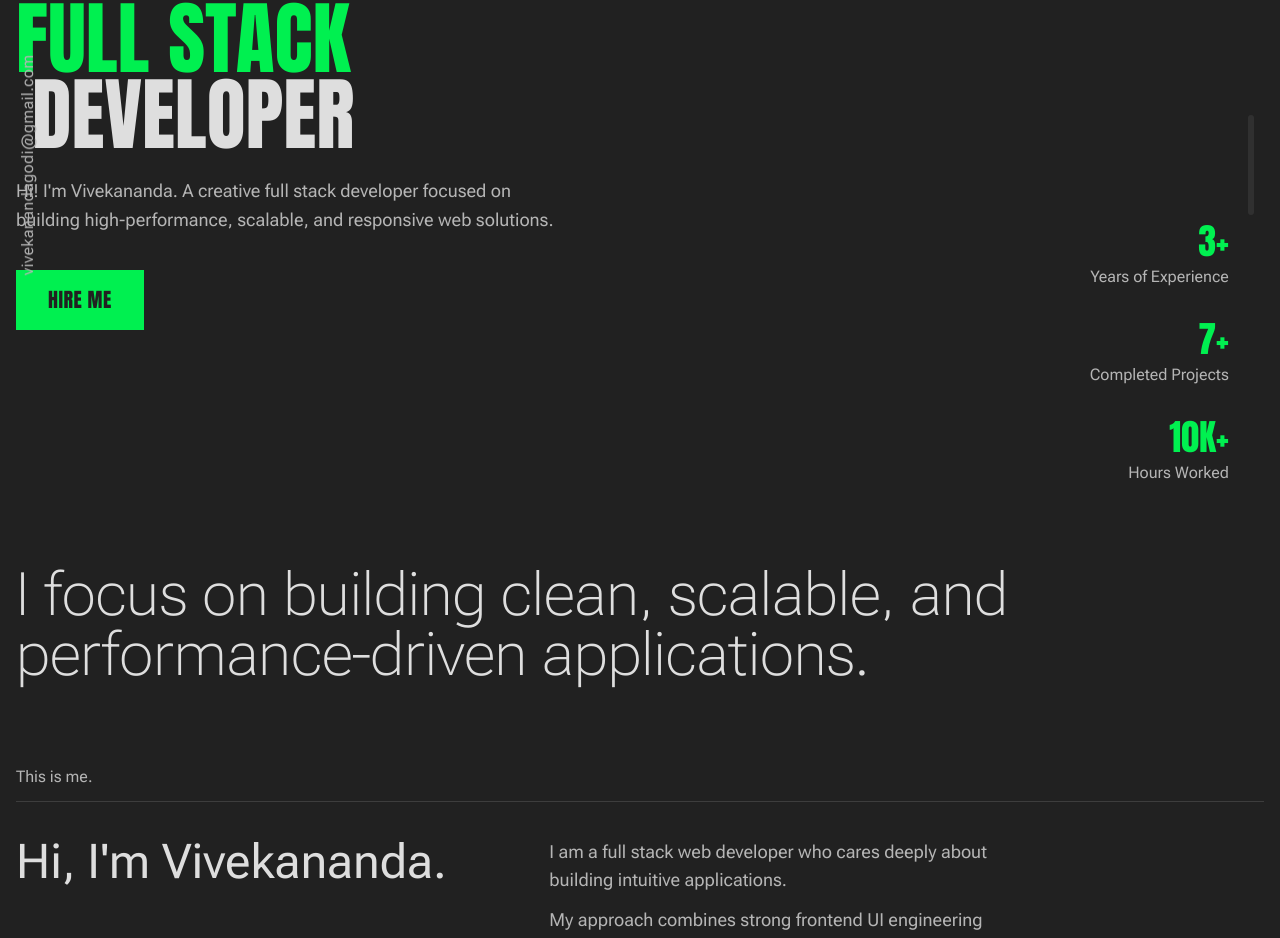
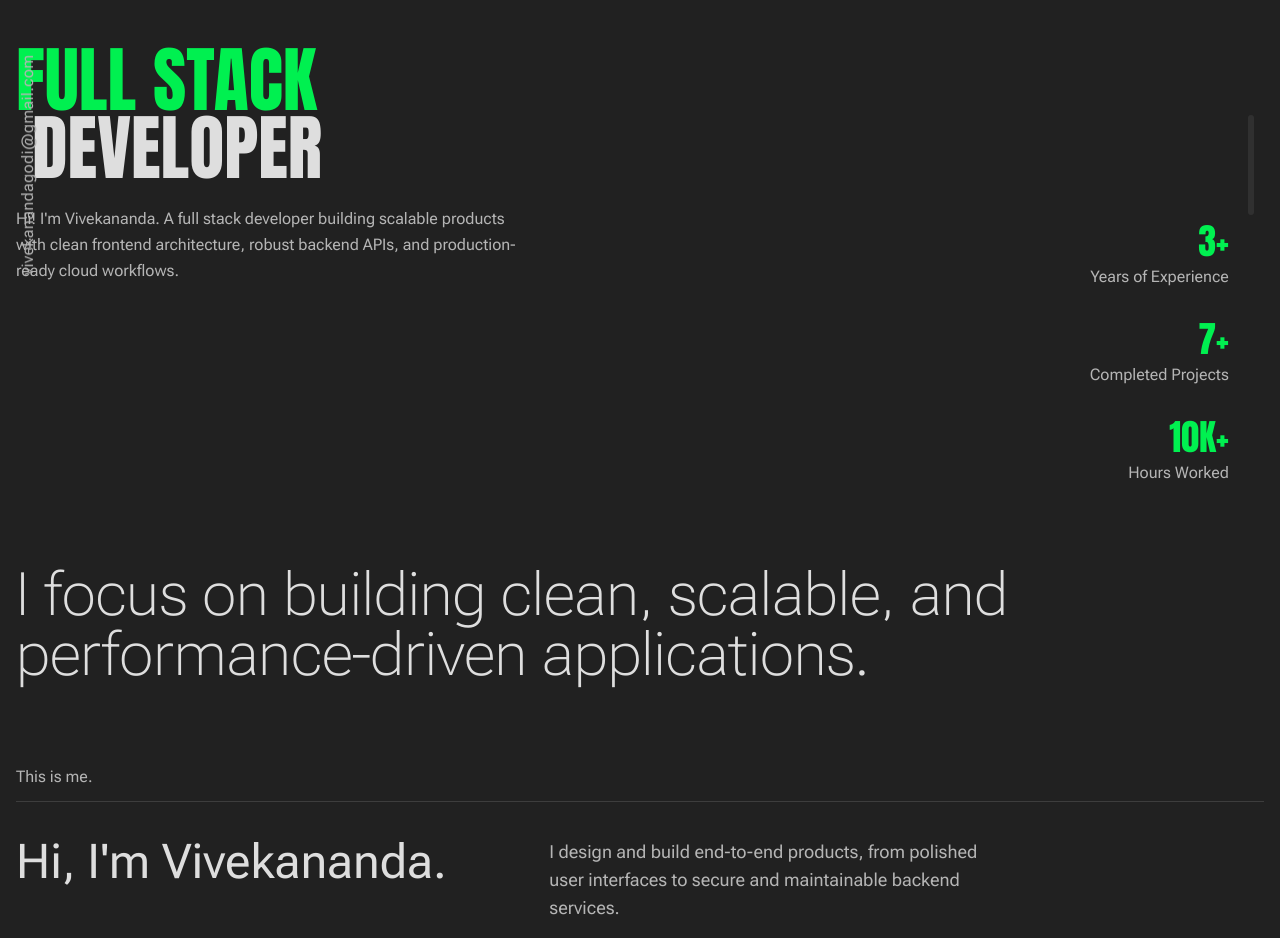
Before and after one commit to mr-nobody-7/portfolio-website, a Next.js app: page / in a window 1280 px wide. Shown: the part 235-1173 px from the top of the page. Built offline with nearby package versions, Linux system fonts and the light colour scheme.

Commit message:
content: refine hero messaging and full-stack profile copy

```diff
--- a/app/_components/Banner.tsx
+++ b/app/_components/Banner.tsx
@@ -1,6 +1,5 @@
 "use client";
 import { motion } from "framer-motion";
-import Link from "next/link";
 import { PERSONAL_INFO } from "@/lib/data";
 
 export const Banner = () => {
@@ -35,9 +34,9 @@ export const Banner = () => {
         initial="hidden"
         animate="visible"
       >
-        <div className="max-md:grow max-md:flex flex-col justify-center items-start max-w-[544px]">
+        <div className="max-md:grow max-md:flex flex-col justify-center items-start max-w-[520px]">
           <motion.h1
-            className="text-6xl sm:text-[80px] font-anton leading-[0.95]"
+            className="text-5xl sm:text-[72px] font-anton leading-[0.95]"
             variants={itemVariants}
           >
             <span className="text-primary">{primaryTitle}</span>
@@ -46,20 +45,11 @@ export const Banner = () => {
           </motion.h1>
 
           <motion.p
-            className="mt-6 text-lg text-muted-foreground leading-relaxed"
+            className="mt-6 text-base text-muted-foreground leading-relaxed"
             variants={itemVariants}
           >
             Hi! I&apos;m {PERSONAL_INFO.name}. {PERSONAL_INFO.shortBio}
           </motion.p>
-
-          <motion.div variants={itemVariants} className="mt-9">
-            <Link
-              href="#contact"
-              className="inline-block bg-primary text-primary-foreground px-8 py-4 text-xl font-anton tracking-wide hover:bg-primary/90 transition-colors"
-            >
-              HIRE ME
-            </Link>
-          </motion.div>
 
           <motion.div
             className="md:absolute bottom-[10%] right-[4%] flex md:flex-col gap-4 md:gap-8 text-center md:text-right"
--- a/lib/data.ts
+++ b/lib/data.ts
@@ -6,14 +6,14 @@ export const PERSONAL_INFO = {
   title: "Full Stack Developer",
   email: "vivekanandagodi@gmail.com",
   shortBio:
-    "A creative full stack developer focused on building high-performance, scalable, and responsive web solutions.",
+    "A full stack developer building scalable products with clean frontend architecture, robust backend APIs, and production-ready cloud workflows.",
   aboutMe: {
     headline:
       "I focus on building clean, scalable, and performance-driven applications.",
     greeting: "Hi, I'm Vivekananda.",
     description: [
-      "I am a full stack web developer who cares deeply about building intuitive applications.",
-      "My approach combines strong frontend UI engineering with solid backend fundamentals.",
+      "I design and build end-to-end products, from polished user interfaces to secure and maintainable backend services.",
+      "My full stack approach combines frontend performance, backend reliability, and developer-friendly architecture for long-term scale.",
     ],
   },
   stats: {
@@ -37,7 +37,7 @@ export const SOCIAL_LINKS = [
   { name: "github", url: "https://github.com/mr-nobody-7" },
   { name: "linkedin", url: "https://www.linkedin.com/in/vivekananda-godi/" },
   { name: "x", url: "https://x.com/GodiVivekananda" },
-  { name: "instagram", url: "https://www.instagram.com/mr.nobody_734/"},
+  { name: "instagram", url: "https://www.instagram.com/mr.nobody_734/" },
 ];
 
 export const MY_STACK = {
```
